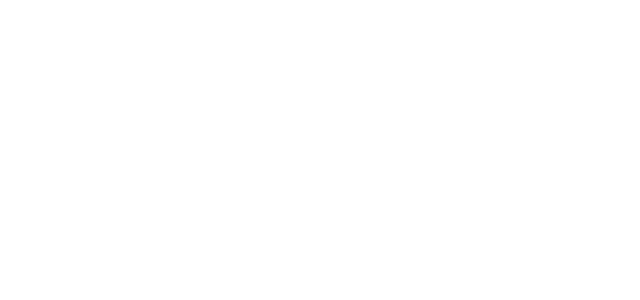
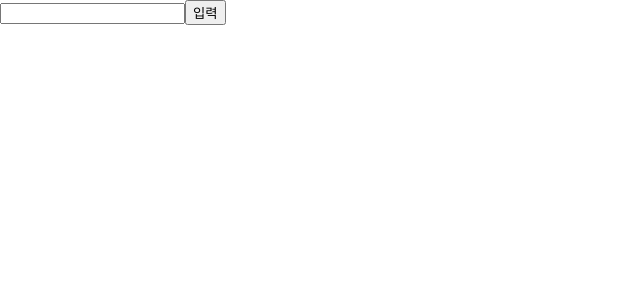
Before and after one commit to jenny5546/A-Table-With-You-Project, a React (Create React App) app in the folder finalproject/: page /chat in a window 1280 px wide. Shown: the top 300 px of the page, without its empty margins (0-640 px from the left). Built offline with nearby package versions, Linux system fonts and the light colour scheme; a web font is replaced by a local one.

Commit message:
Add chat room

```diff
--- a/finalproject/src/App.js
+++ b/finalproject/src/App.js
@@ -6,79 +6,12 @@
 import SignUp from './components/signup/signup';
 import MyPage from './components/mypage/mypage';
 import Match from '././components/match/match';
+import ChatRoom from './components/chatroom/chatroom';
 
 function App() {
-  /*
-    아래는 회원가입과 로그인 코드 샘플입니다.
-  */
-  /*
-  const [exampleImage, setExampleImage] = useState(null);
-
-  const exampleProfileImageHandleChange = e => {
-    if (e.target.files[0]) {
-      setExampleImage(e.target.files[0]);
-    }
-  };
-
-  const exampleSignUp = () => {
-    return signUp({
-      profileImage: exampleImage,
-      email: "ysm1180@gmail.com",
-      password: "qweqwe",
-      nickname: "gasi",
-      gender: "M",
-      name: "연성민",
-      age: 26,
-      phone: "010-xxxx-xxxx"
-    })
-      .then(() => {
-        // 회원가입 성공했음
-      })
-      .catch(err => {
-        if (err.code === SignupError.ALREADY_EMAIL_USE) {
-          console.log("이미 사용중인 이메일 주소입니다.");
-        } else if (err.code === SignupError.INVALID_EMAIL) {
-          console.log("올바르지 않은 이메일 주소 형식입니다.");
-        } else if (err.code === SignupError.OPERATION_NOT_ALLOWED) {
-          console.log("현재 회원가입이 불가능합니다.");
-        } else if (err.code === SignupError.WEAK_PASSWORD) {
-          console.log("비밀번호는 최소 6자 이상으로 구성해주세요.");
-        } else {
-          console.error(err);
-        }
-      });
-  };
-
-  const exampleSignIn = () => {
-    signIn({ email: "ysm1180@gmail.com", password: "qweqwe" })
-      .then(userData => {
-        // 로그인 성공
-        console.log(userData);
-      })
-      .catch(err => {
-        if (err.code === SigninError.INVALID_EMAIL) {
-          console.log("올바르지 않은 이메일 주소 형식입니다.");
-        } else if (err.code === SigninError.USER_DISABLED) {
-          console.log("해당 유저는 비활성화 되었습니다.");
-        } else if (err.code === SigninError.USER_NOT_FOUND) {
-          console.log("존재하지 않는 이메일 주소입니다.");
-        } else if (err.code === SigninError.WRONG_PASSWORD) {
-          console.log("비밀번호가 틀렸습니다.");
-        } else if (err.code === SigninError.NOT_EXIST_DATA) {
-          console.log("유저 데이터를 가져올 수 없습니다.");
-        } else {
-          console.error(err);
-        }
-      });
-  };
-  */
-
   return (
     <Router>
       <Switch>
-        {/* <Route path="뒤에 들어갈 주소를 적어주세요. ex) signup">
-            주소에 접속시 나타나는 컴포넌트를 넣어주시면 됩니다.
-          </Route> */}
         <Route path="/signup">
           <SignUp />
         </Route>
@@ -94,7 +27,9 @@
         <Route path="/match">
           <Match />
         </Route>
-
+        <Route path="/chat">
+          <ChatRoom />
+        </Route>
       </Switch>
     </Router>
   );
--- /dev/null
+++ b/finalproject/src/components/chatroom/chatroom.js
@@ -0,0 +1,60 @@
+import React, { useState, useEffect } from 'react';
+import { useParams, useLocation } from 'react-router-dom';
+import { getSelectedUser } from '../../utils/auth';
+import Chat from '../../utils/chat';
+
+function useQuery() {
+  return new URLSearchParams(useLocation().search);
+}
+
+const ChatRoom = () => {
+  let query = useQuery();
+  const [chatInput, setChatInput] = useState('');
+  const [chatMessages, setChatMessages] = useState([]);
+  const [chat, setChat] = useState(null);
+
+  const onChatInputChange = (e) => {
+    setChatInput(e.target.value);
+  };
+
+  const onSendMessage = (e) => {
+    e.preventDefault();
+
+    chat.sendMessage(chatInput);
+  };
+
+  useEffect(() => {
+    const userData = localStorage.getItem('login-user');
+    if (userData) {
+      const loginUserData = JSON.parse(userData);
+      getSelectedUser(query.get('target')).then((users) => {
+        if (users.length > 0) {
+          const targetUser = users[0];
+          const chat = new Chat(loginUserData.uid, targetUser.uid);
+          chat.openChatRoom().then((roomId) => {
+            console.log(roomId);
+            chat.startLoadMessages((data) => {
+              console.log(data);
+              setChatMessages((messages) => [...messages, data]);
+            });
+            setChat(chat);
+          });
+        }
+      });
+    }
+  }, []);
+
+  return (
+    <div>
+      <form onSubmit={onSendMessage}>
+        {chatMessages.map((chatMessageData) => {
+          return <div>{chatMessageData.message}</div>;
+        })}
+        <input type="text" value={chatInput} onChange={onChatInputChange} />
+        <input type="submit" value="입력" />
+      </form>
+    </div>
+  );
+};
+
+export default ChatRoom;
--- a/finalproject/src/utils/chat.js
+++ b/finalproject/src/utils/chat.js
@@ -1,5 +1,7 @@
 import firebase from 'firebase/app';
 import { getFirebaseDocument } from './firebase';
+import 'firebase/firestore';
+import 'firebase/database';
 
 export default class Chat {
   constructor(senderUserUid, targetUserUid) {
@@ -49,7 +51,7 @@
     if (this.chatRoomId) {
       this.messageRef = firebase.database().ref(`Messages/${this.chatRoomId}`);
       const displayMessages = (data) => {
-        callback(data);
+        callback(data.val());
       };
       this.messageRef.limitToLast(100).on('child_added', displayMessages);
     }
```
